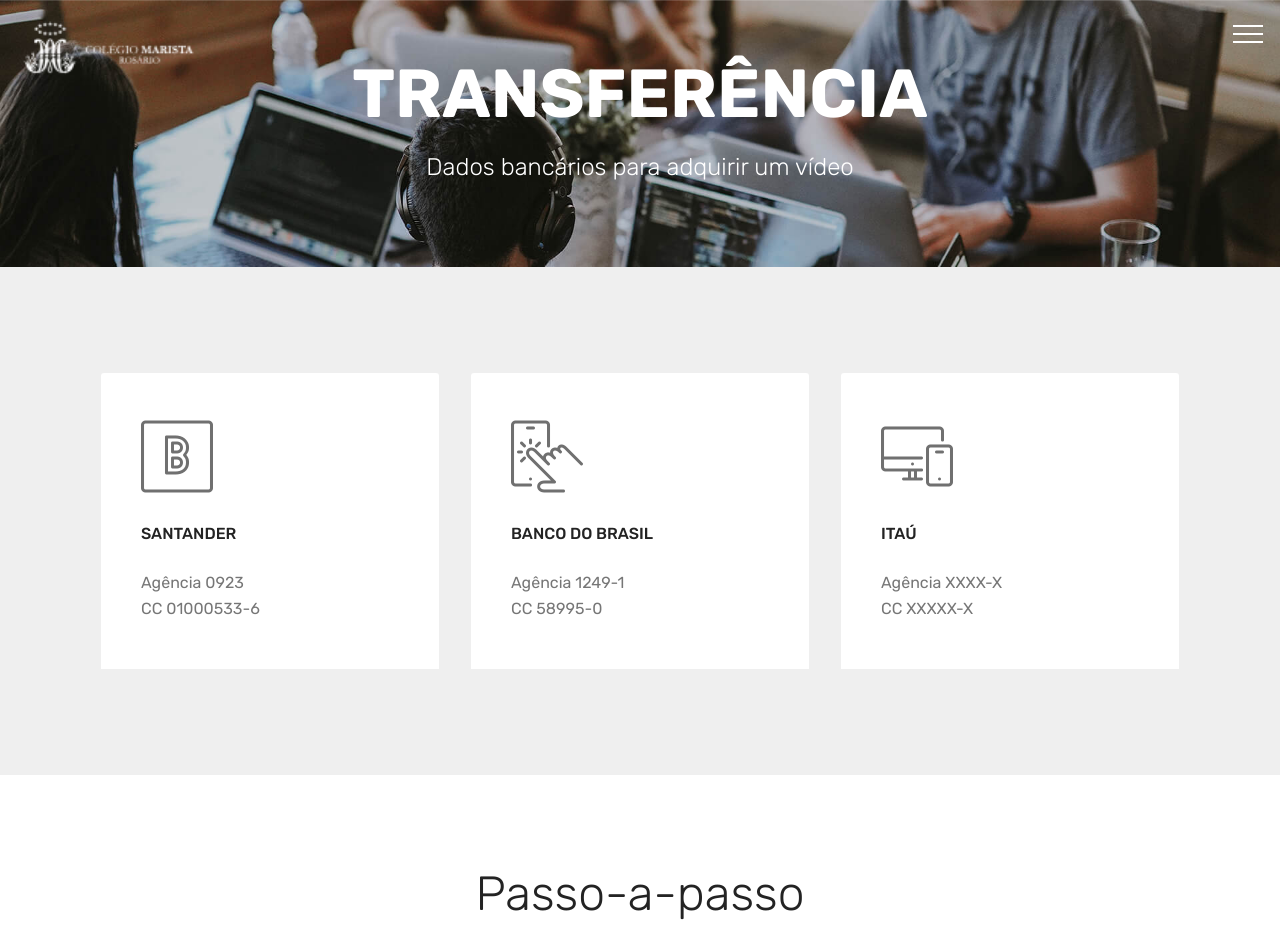
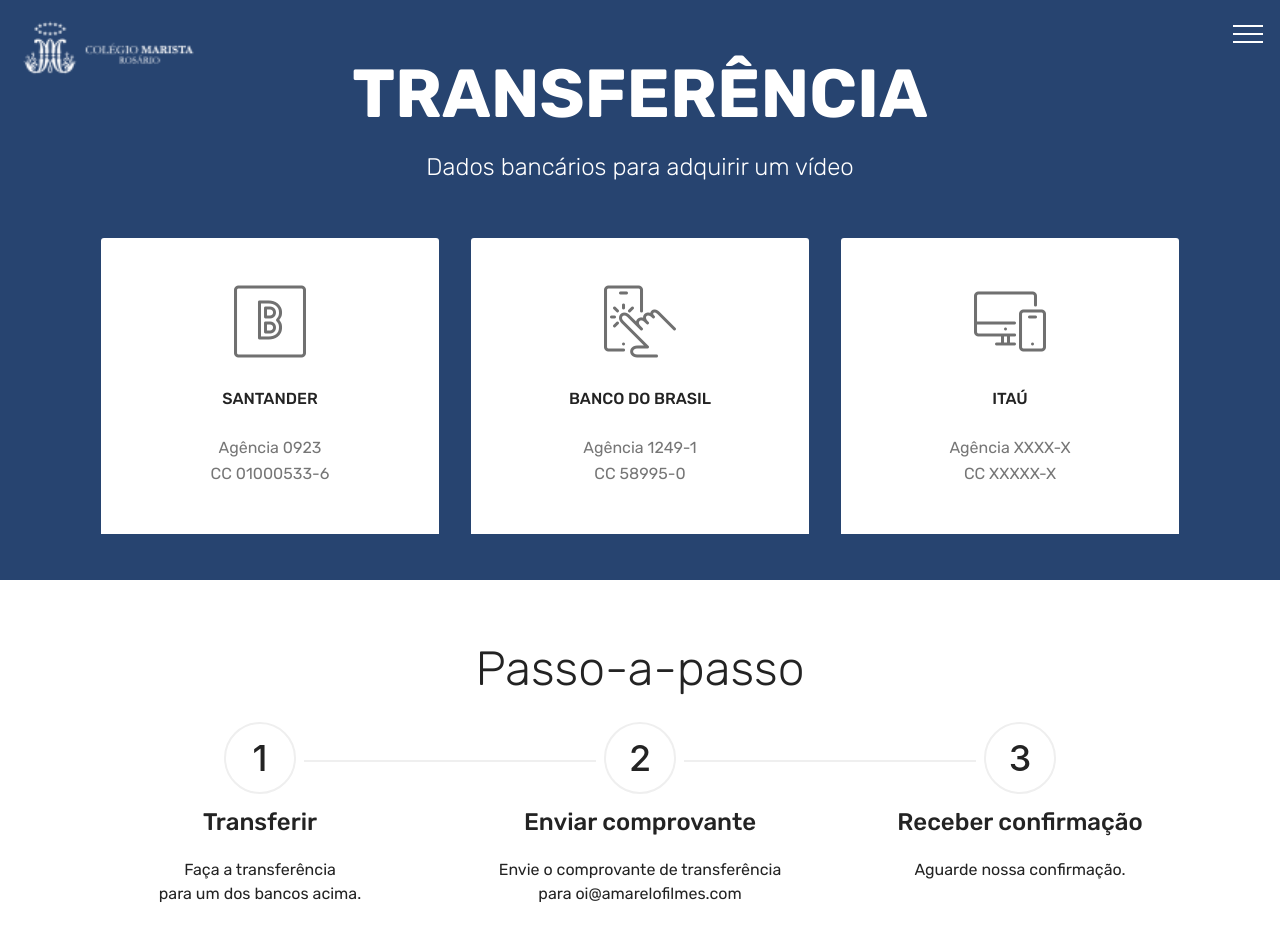
Before and after one commit to amarelofilmes/siteamarelo, a plain HTML site: page dados.html in a window 1280 px wide. Shown: the top 944 px of the page. Drawn offline with Linux system fonts and the light colour scheme; files whose address does not match are found by name.

Commit message:
create github pages

```diff
--- a/assets/mobirise/css/mbr-additional.css
+++ b/assets/mobirise/css/mbr-additional.css
@@ -4006,13 +4006,13 @@
 }
 .cid-rCWqxLOaUZ {
   padding-top: 60px;
-  padding-bottom: 60px;
-  background-image: url("../../../assets/images/background4.jpg");
+  padding-bottom: 0px;
+  background-color: #274470;
 }
 .cid-rCWqvAsbGk {
-  padding-top: 90px;
-  padding-bottom: 90px;
-  background-color: #efefef;
+  padding-top: 15px;
+  padding-bottom: 30px;
+  background-color: #274470;
 }
 .cid-rCWqvAsbGk h4 {
   text-align: left;
@@ -4038,9 +4038,16 @@
   padding: 0rem 2.5rem 3rem 2.5rem;
   background-color: #ffffff;
 }
+.cid-rCWqvAsbGk .card-title,
+.cid-rCWqvAsbGk .card-img {
+  text-align: center;
+}
+.cid-rCWqvAsbGk P {
+  text-align: center;
+}
 .cid-rCWqqt9qJp {
-  padding-top: 90px;
-  padding-bottom: 90px;
+  padding-top: 60px;
+  padding-bottom: 45px;
   background-color: #ffffff;
 }
 .cid-rCWqqt9qJp .mbr-section-subtitle {
--- a/dados.html
+++ b/dados.html
@@ -56,7 +56,7 @@
     </nav>
 </section>
 
-<section class="engine"><a href="https://mobirise.info/w">free html5 templates</a></section><section class="mbr-section content5 cid-rCWqxLOaUZ mbr-parallax-background" id="content5-x">
+<section class="engine"><a href="https://mobirise.info/q">responsive web templates</a></section><section class="mbr-section content5 cid-rCWqxLOaUZ" id="content5-x">
 
 
 
@@ -204,7 +204,6 @@
   <script src="assets/smoothscroll/smooth-scroll.js"></script>
   <script src="assets/dropdown/js/script.min.js"></script>
   <script src="assets/touchswipe/jquery.touch-swipe.min.js"></script>
-  <script src="assets/parallax/jarallax.min.js"></script>
   <script src="assets/theme/js/script.js"></script>
 
 
```
Also changed, not shown: index.html (+1 -1 lines), page1.html (+1 -1 lines), page2.html (+1 -1 lines), rosario.html (+2 -2 lines), 1 other file.
